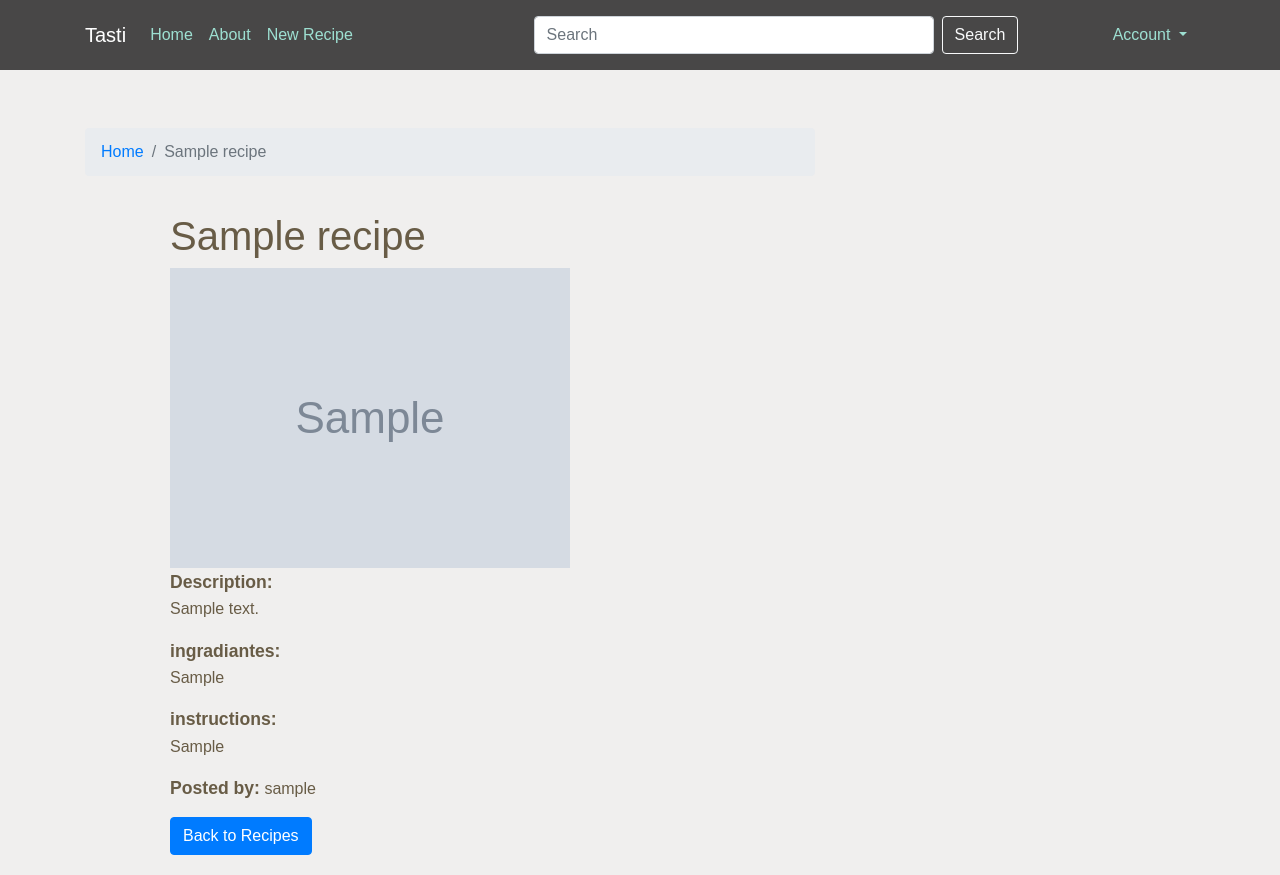
After one commit to sroo9030/Tasti_portfolio_project, a Flask app: page /recipe/1 in a window 1280 px wide. The commit adds this page. Run offline with Flask 3, Linux system fonts and the light colour scheme; tables that the repository leaves empty hold one stand-in row (values such as "Sample post"); grey boxes marked "Sample" are stand-in pictures; some libraries are stand-ins or nearby versions.

Commit message:
recipe details page

```diff
--- a/models/forms.py
+++ b/models/forms.py
@@ -63,6 +63,8 @@ class loginForm(FlaskForm):
 class RecipeForm(FlaskForm) :
     '''adding a new recipe form'''
     title = StringField('Title', validators=[DataRequired(), Length(max=128)])
-    content = TextAreaField('Content', validators=[DataRequired(), Length(max=2048)])
+    descripion = TextAreaField(' descripion', validators=[DataRequired(), Length(max=2048)])
+    ingradiantes = TextAreaField('ingradiantes', validators=[DataRequired(), Length(max=2048)])
+    instructions = TextAreaField('instructions', validators=[DataRequired(), Length(max=2048)])
     picture = FileField('Upload a picture', validators=[FileAllowed(['jpg', 'jpeg', 'png'])])
     submit = SubmitField('Submit')
--- a/models/routes.py
+++ b/models/routes.py
@@ -16,7 +16,7 @@ from secrets import token_hex
 @app.route('/')
 @app.route('/home')
 def home():
-    RECIPES_PER_PAGE = 15
+    RECIPES_PER_PAGE = 5
     # Get the current page number from the query parameter, default to 1
     page = request.args.get('page', 1, type=int)
 
@@ -94,8 +94,10 @@ def post():
         if form.picture.data:
             image = save_picture(form.picture.data)
         recipe = Recipe(title=form.title.data,
-                        content=form.content.data,
-                        user_id=current_user.id,
+                        descripion=form.descripion.data,
+                        ingradiantes=form.ingradiantes.data,
+                        instructions=form.instructions.data,
+                        user_id=current_user.id,    # save the id of the user that created the recipe.
                         image_name=image)
         storage.new(recipe)
         storage.save()
@@ -113,6 +115,20 @@ def search():
     # Filter recipes based on the search query:
     filtered_recipes = {
         key: recipe for key, recipe in recipes.items()
-        if query.lower() in recipe.title.lower() or query.lower() in recipe.content.lower()
+        if query.lower() in recipe.title.lower() or query.lower() in recipe.descripion.lower()
+        or query.lower() in recipe.ingradiantes.lower()
     }
     return render_template('search_results.html', recipes=filtered_recipes, query=query)
+
+
+@app.route('/recipe/<string:recipe_id>')
+def show_recipe(recipe_id):
+    # Fetch the recipe by ID
+    recipe = storage.get(cls=Recipe, id=recipe_id)
+    user = storage.get(cls=User, id=recipe.user_id)
+    # If the recipe is not found, show a 404 error
+    if recipe is None:
+        return render_template('404.html'), 404
+
+    # Render the template for the single recipe page
+    return render_template('recipe_detail.html', recipe=recipe, user=user)
--- a/models/static/main.css
+++ b/models/static/main.css
@@ -155,3 +155,24 @@ a.article-title:hover {
   height: 25px;
   vertical-align: middle;
 }
+
+.recipe-detail {
+  max-width: 600px;      /* Limit the width of the container */
+  margin: 0 auto;        /* Center the content on the page */
+  padding: 20px;         /* Add padding for better spacing */
+}
+
+.recipe-detail p {
+  line-height: 1.6;      /* Increase line spacing for readability */
+  word-wrap: break-word; /* Ensure long words break correctly */
+  margin-bottom: 15px;   /* Space between each paragraph */
+}
+
+.recipe-detail p strong {
+  font-size: 1.1em;      /* Slightly increase the font size for section headers */
+}
+
+.recipe-detail p:last-child {
+  max-height: 200px;     /* Set a max height for instructions */
+  overflow-y: auto;      /* Add scroll for long instructions */
+}
--- a/models/static/recipe.css
+++ b/models/static/recipe.css
@@ -35,6 +35,12 @@
 /* Recipe content section */
 .recipe-item h2 {
     font-size: 1.5em;
+    margin: 16px;
+    color: #333;
+}
+
+.recipe-item h3 {
+    font-size: 1em;
     margin: 16px;
     color: #333;
 }
--- a/models/templates/main.html
+++ b/models/templates/main.html
@@ -8,7 +8,8 @@
             <!-- Recipe Image and content -->
             <img src="{{ url_for('static', filename='recipes/' + recipe.image_url) }}" alt="Recipe Image">
             <h2>{{ recipe.title }}</h2>
-
+            <h3>{{ recipe. descripion }}</h3>
+            <a href="{{ url_for('show_recipe', recipe_id=recipe.id) }}">view  recipe details</a>
         </div>
     {% endfor %}
 </div>
--- /dev/null
+++ b/models/templates/recipe_detail.html
@@ -0,0 +1,25 @@
+{% extends "layout.html" %}
+
+{% block content %}
+
+    <nav aria-label="breadcrumb">
+        <ol class="breadcrumb">
+        <li class="breadcrumb-item"><a href="{{ url_for('home') }}">Home</a></li>
+        <li class="breadcrumb-item active" aria-current="page">{{ recipe.title }}</li>
+        </ol>
+    </nav>
+
+
+    <div class="recipe-detail">
+        <h1>{{ recipe.title }}</h1>
+        <img src="{{ url_for('static', filename='recipes/' + (recipe.image_name or 'default.png')) }}" alt="Recipe Image">
+        <p><strong>Description:</strong> <br>{{ recipe.descripion }}</p>
+        <p><strong>ingradiantes:</strong> <br> {{ recipe.ingradiantes }}</p>
+        <p><strong>instructions: </strong> <br> {{ recipe.instructions }}</p>
+
+        <p><strong>Posted by:</strong> {{ user.username }}</p>
+
+        <!-- Back button to return to the main page -->
+        <a href="{{ url_for('home') }}" class="btn btn-primary">Back to Recipes</a>
+    </div>
+{% endblock %}
```
Also changed, not shown: models/recipe.py (+4 -3 lines), models/templates/new_recipe.html (+39 -5 lines), models/templates/search_results.html (+3 -4 lines).
